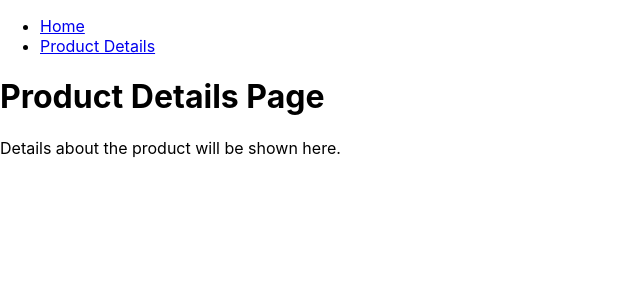
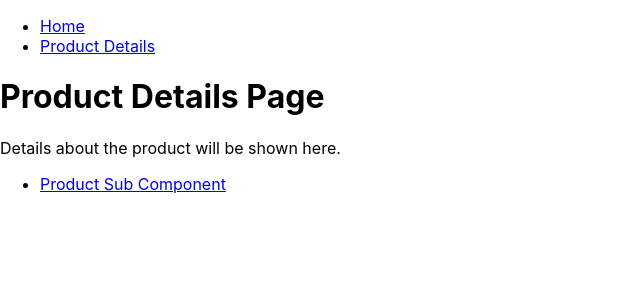
Before and after one commit to poojakulkarniWai/PharmaApplication, a React (Create React App) app: page /product-details in a window 1280 px wide. Shown: the top 300 px of the page, without its empty margins (0-640 px from the left). Built offline with nearby package versions, Linux system fonts and the light colour scheme.

Commit message:
Product deatils modified

```diff
--- a/src/components/ProductDetailsComponent.js
+++ b/src/components/ProductDetailsComponent.js
@@ -1,10 +1,21 @@
 // src/components/ProductDetailsComponent.js
 import React from 'react';
+import { Route, Link } from 'react-router-dom';
+
+const ProductSubComponent = () => (
+  <div>
+    <h2>Product Sub Component</h2>
+  </div>
+);
 
 const ProductDetailsComponent = () => (
   <div>
     <h1>Product Details Page</h1>
     <p>Details about the product will be shown here.</p>
+    <ul>
+      <li><Link to="/product-details/sub">Product Sub Component</Link></li>
+    </ul>
+    <Route path="/product-details/sub" component={ProductSubComponent} />
   </div>
 );
 
```
